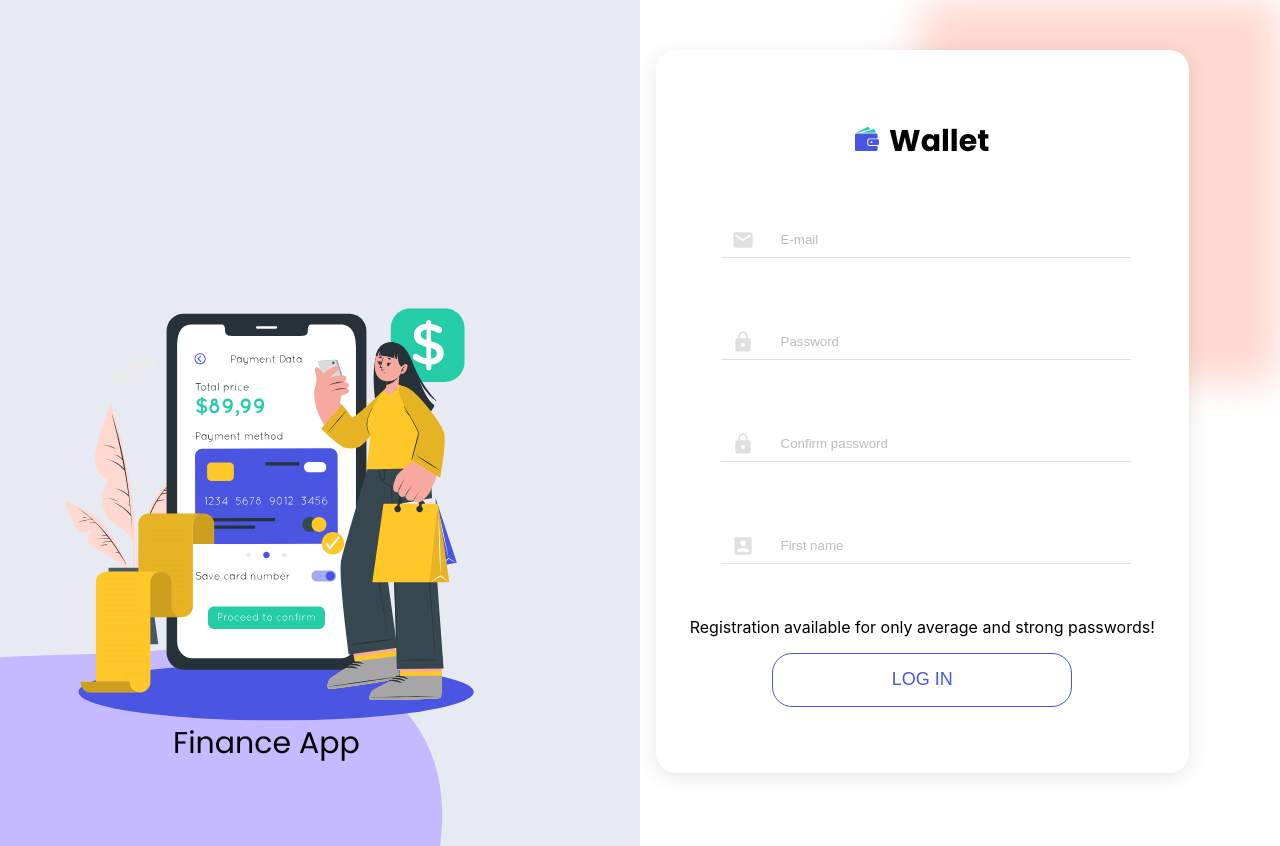
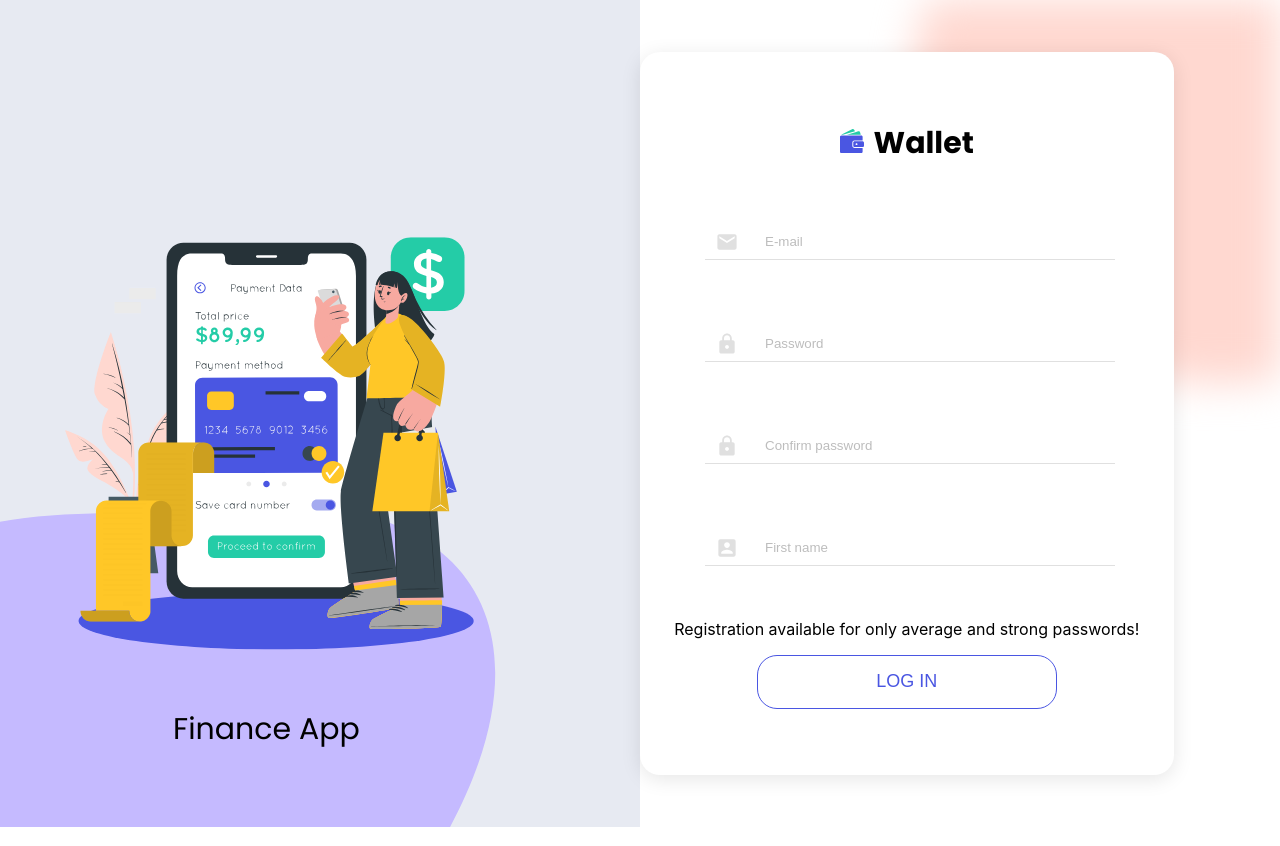
Before and after one commit to Jarek-Dzwolak/Wallet-App-Node-React, a React (Create React App) app in the folder wallet-app/: page /register in a window 1280 px wide. Shown: the top 846 px of the page. Built offline with nearby package versions, Linux system fonts and the light colour scheme.

Commit message:
registerform-desktop

```diff
--- a/wallet-app/src/pages/RegisterForm/RegisterForm.module.css
+++ b/wallet-app/src/pages/RegisterForm/RegisterForm.module.css
@@ -211,8 +211,11 @@
 /* Desktop */
 @media screen and (min-width: 1200px) {
   .wrapper {
+    margin: 0 auto;
+    display: flex;
+    justify-content: center;
     flex-direction: row;
-
+    align-items: center;
     background: linear-gradient(
       90deg,
       rgba(231, 234, 242, 1) 50%,
@@ -226,7 +229,9 @@
   .register_container {
     background: rgba(255, 255, 255, 1);
     box-shadow: 0px 4px 20px rgba(0, 0, 0, 0.1);
-    margin-right: 91px;
+    margin-left: 107px;
+    margin-top: 52px;
+    margin-bottom: 52px;
   }
   .text {
     font-size: 20px;
@@ -234,6 +239,7 @@
   .registerformframe1 {
     position: absolute;
     width: 452px;
+    height: 412px;
     left: 50%;
     transform: translateX(-50%);
     z-index: 1;
@@ -245,11 +251,12 @@
   }
   .box {
     position: relative;
+    flex-shrink: 0;
   }
 
   .title {
     position: absolute;
-    margin-top: calc(452.1px + 31.9px);
+    margin-top: 597.5px;
     font-size: 30px;
     line-height: 1.5;
     font-weight: 400;
@@ -265,7 +272,6 @@
 
   .elipse1registerform {
     z-index: 0;
-    left: -53.33px;
   }
   .registerformframe1 {
     width: 452.1px;
```
